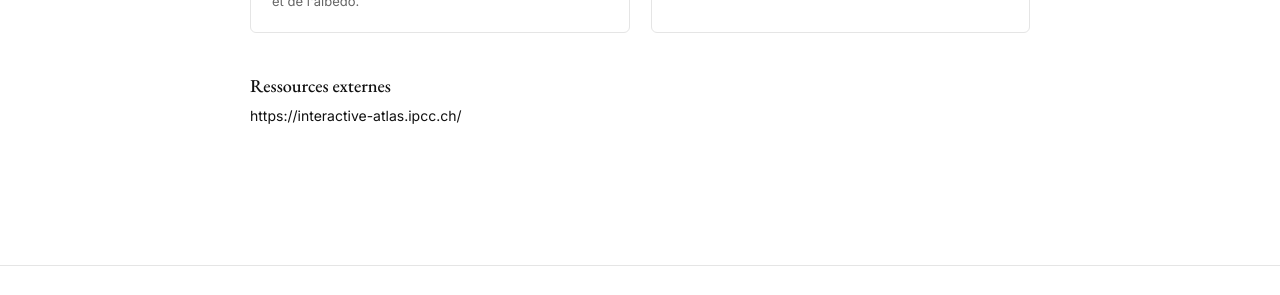
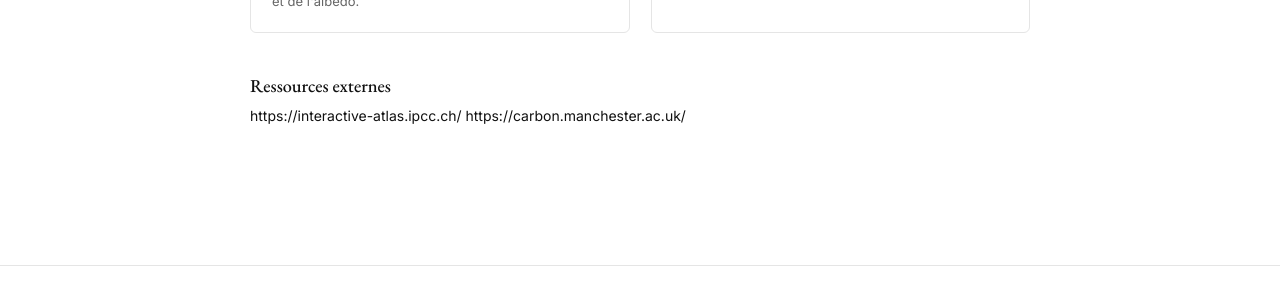
Before and after one commit to marieleapouliquen/marieleapouliquen.github.io, a Jekyll site: the page built from _pages/enseignement.md, in a window 1280 px wide. Shown: the part 1378-1673 px from the top of the page. Built offline with Jekyll 4.4.1, drawn with Linux system fonts in a browser that asks for light colours; part of the change alters nothing that is shown.

Commit message:
Update enseignement.md

```diff
--- a/_pages/enseignement.md
+++ b/_pages/enseignement.md
@@ -64,3 +64,4 @@ description: Cours et ressources pédagogiques
 ### Ressources externes
 
 https://interactive-atlas.ipcc.ch/
+https://carbon.manchester.ac.uk/
```
